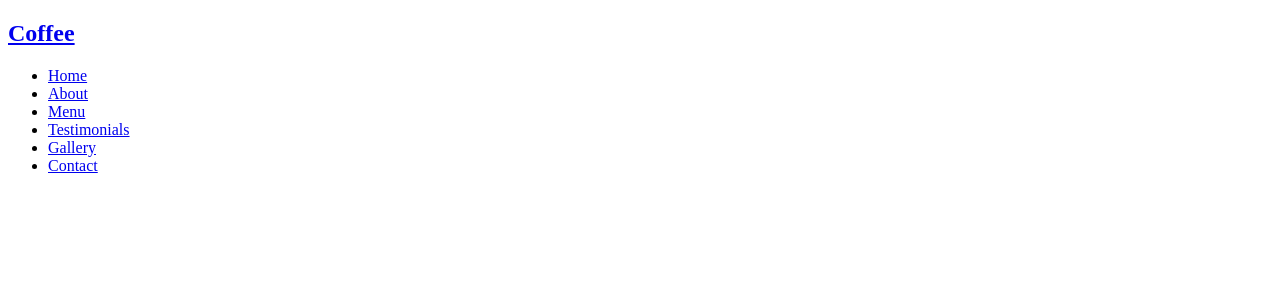
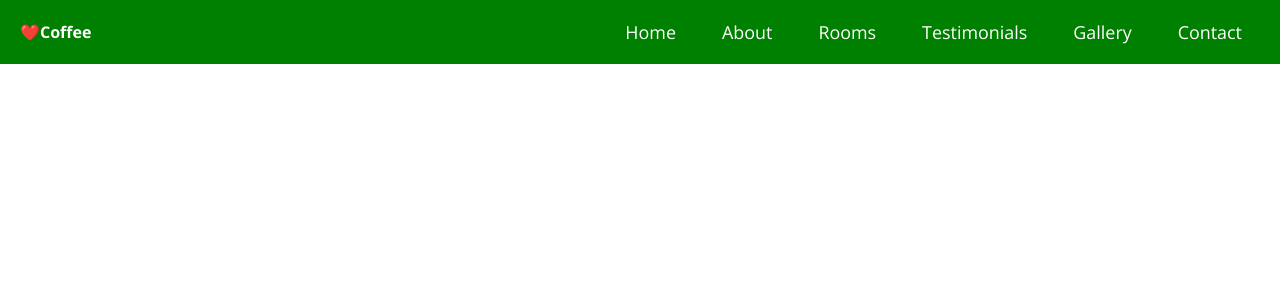
Before and after one commit to fiobie/Hotel-Reservation-System-Project, a PHP site: page /guest-side/guest.php in a window 1280 px wide. Shown: the top 300 px of the page. Run offline with PHP 8.4, Linux system fonts and the light colour scheme.

Commit message:
Design and Headers

```diff
--- a/guest-side/guest.php
+++ b/guest-side/guest.php
@@ -13,9 +13,9 @@
 
     <body>
         <header>
-            <nav class="navbar">
-                <a href="#" class="nave_logo">
-                    <h2 class="logo-text">Coffee</h2>
+            <nav class="navbar section-content">
+                <a href="#" class="nav_logo">
+                    <h2 class="logo-text">❤️Coffee</h2>
                 </a>
                 <ul class="nav-menu">
                     <li class="nav-item">
@@ -24,7 +24,7 @@
                     <li class="nav-item">
                         <a href="#" class="nav-link">About</a>
                     </li><li class="nav-item">
-                        <a href="#" class="nav-link">Menu</a>
+                        <a href="#" class="nav-link">Rooms</a>
                     </li><li class="nav-item">
                         <a href="#" class="nav-link">Testimonials</a>
                     </li>
--- a/guest-side/style.css
+++ b/guest-side/style.css
@@ -0,0 +1,104 @@
+/* importing google fonts */
+
+@import url('https://fonts.googleapis.com/css2?family=Open+Sans:wght@300..800&display=swap');
+
+* {
+    margin: 0;
+    padding: 0;
+    box-sizing: border-box;
+    font-family: "Open Sans";
+}
+
+:root {
+    /* Colors */
+    --white-color: #fff;
+    --yellow-color: #f3d400;
+    --black-color: #000000;
+    --orange-color: #ff8200;
+    --green-color: #008000;
+
+    /* Font Size */
+    --font-size-s: 0.9rem;
+    --font-size-n: 1rem;
+    --font-size-m: 1.12rem;
+    --font-size-l: 1.5rem;
+    --font-size-xl: 2rem;
+    --font-size-xxl: 2.3rem;
+
+    /* Font weight */
+    --font-weight-normal: 400;
+    --font-weight-medium: 500;
+    --font-weight-semibold: 600;
+    --font-weight-bold: 700;
+
+    /* Border Radius */
+    --border-radius-s: 8px;
+    --border-radius-m: 30px;
+    --border-radius-circle: 50%;
+
+    /* Site max width */
+    --site-max-width: 1300px;
+
+}
+
+
+/* Stylings for whole site */
+ul {
+    list-style: none;
+}
+
+a{
+    text-decoration: none;
+}
+
+button {
+    cursor: pointer;
+    border: none;
+    background: none;
+}
+
+img {
+    width: 100%;
+}
+
+.section-content {
+    margin: 0 auto;
+    padding: 0 20px;
+    max-width: var(--site-max-width);
+}
+
+/*Navbar styling */
+header {
+    background: green;
+}
+
+header .navbar {
+    display: flex;
+    padding: 20px;
+    align-items: center;
+    justify-content: space-between;
+}
+
+.navbar .nav_logo .logo-text { /* logo text */
+    color: white;
+    font-size: var(--font-size-xl)
+    font-weight: var(--font-weight-semibold)
+}
+
+.navbar .nav-menu {
+    display: flex;
+    gap: 10px;
+}
+
+.navbar .nav-menu .nav-link {
+    padding: 10px 18px;
+    color: white;
+    font-size: var(--font-size-m);
+    border-radius: var(--border-radius-m);
+    transition: 0.3s ease;
+}
+
+.navbar .nav-menu .nav-link:hover {
+    color: white;
+    background: lightgreen; /*color of box in letters */
+}
```
